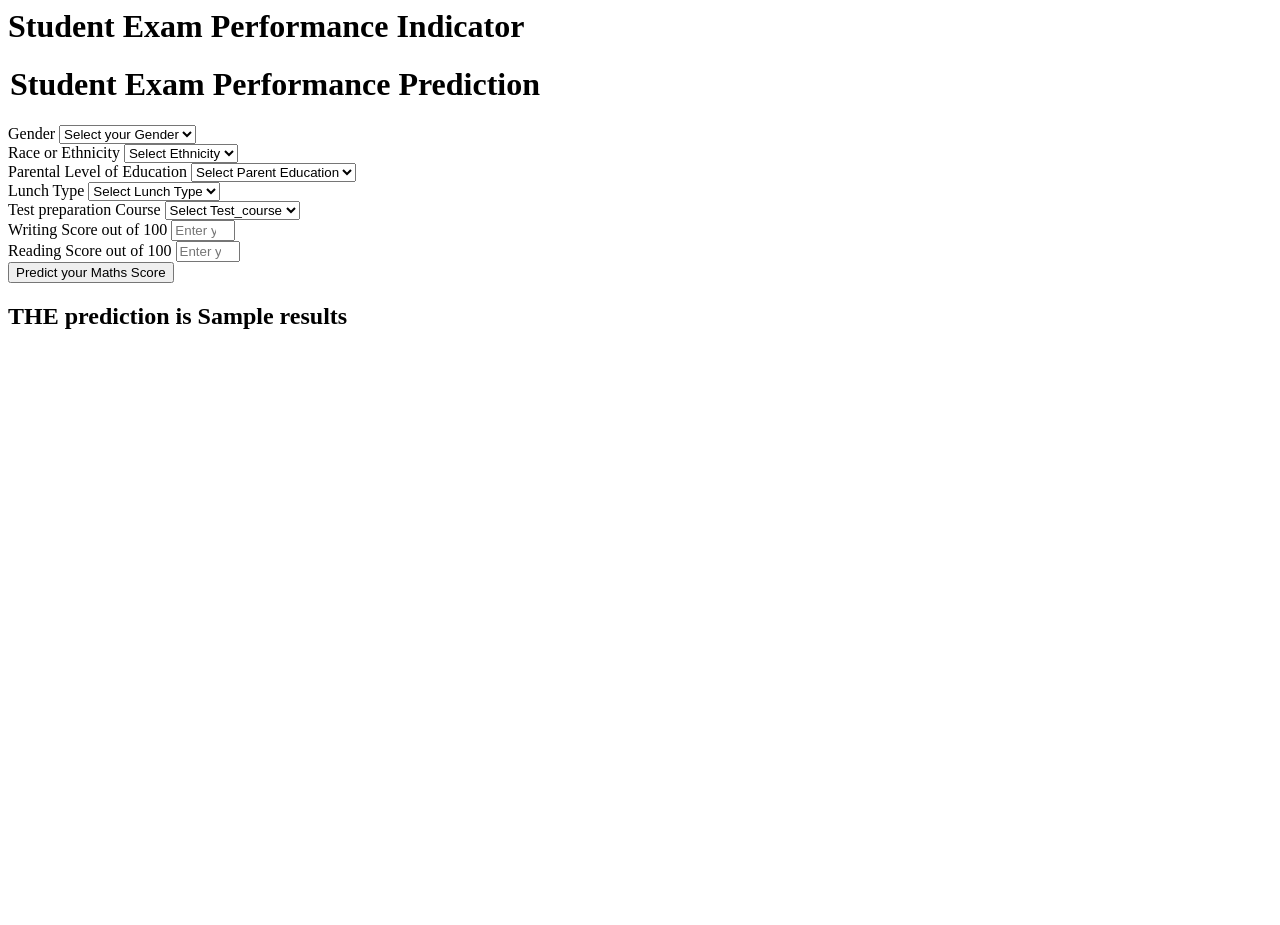
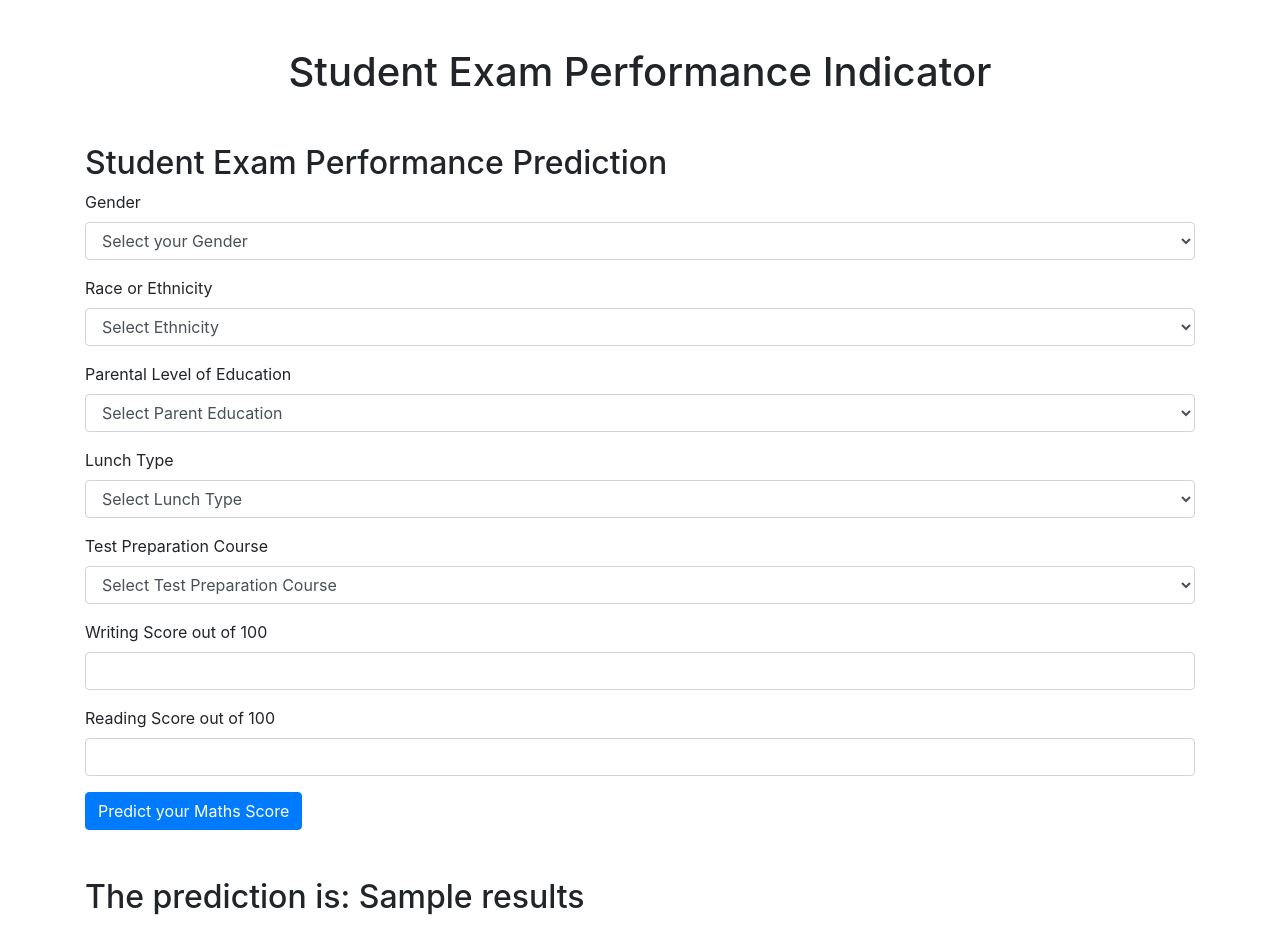
Before and after one commit to smruti-ranjan-kodamasingh/mlprojects, a Flask app: template templates/home.html in a window 1280 px wide. Before the commit the page ends 329 px from the top, so only its background shows below. Run offline with Flask 3, Linux system fonts and the light colour scheme; the template is opened without the code that fills it: most values are stand-ins (such as "Sample title", 1, 10 or a date in 2020); some libraries are stand-ins or nearby versions.

Commit message:
modified the web

```diff
--- a/templates/home.html
+++ b/templates/home.html
@@ -1,111 +1,82 @@
-<html>
+<!DOCTYPE html>
+<html lang="en">
+<head>
+    <meta charset="UTF-8">
+    <title>Student Exam Performance Indicator</title>
+    <link rel="stylesheet" href="https://stackpath.bootstrapcdn.com/bootstrap/4.3.1/css/bootstrap.min.css">
+</head>
 <body>
-    <div class="login">
-       <h1>Student Exam Performance Indicator</h1>
-
-       <form action="{{ url_for('predict_datapoint')}}" method="post">
-        <h1>
-            <legend>Student Exam Performance Prediction</legend>
-        </h1>
-        <div class="mb-3">
-            <label class="form-label">Gender</label>
-            <select class="form-control" name="gender" placeholder="Enter you Gender" required>
-                <option class="placeholder" selected disabled value="">Select your Gender</option>
-                <option value="male">
-                    Male
-                </option>
-                <option value="female">
-                    Female
-                </option>
+    <div class="container">
+        <h1 class="text-center mt-5">Student Exam Performance Indicator</h1>
+        <form action="{{ url_for('predict_datapoint')}}" method="post" class="mt-5">
+            <h2>Student Exam Performance Prediction</h2>
+            <div class="form-group">
+                <!-- Gender field -->
+                <label for="gender">Gender</label>
+                <select class="form-control" id="gender" name="gender" required>
+                    <option selected disabled value="">Select your Gender</option>
+                    <option value="male">Male</option>
+                    <option value="female">Female</option>
                 </select>
             </div>
-        <div class="mb-3">
-            <label class="form-label">Race or Ethnicity</label>
-            <select class="form-control" name="ethnicity" placeholder="Enter you ethnicity" required>
-                <option class="placeholder" selected disabled value="">Select Ethnicity</option>
-                <option value="group A">
-                    Group A
-                </option>
-                <option value="group B">
-                    Group B
-                </option>
-                <option value="group C">
-                    Group C
-                </option>
-                <option value="group D">
-                    Group D
-                </option>
-                <option value="group E">
-                    Group E
-                </option>
+            <div class="form-group">
+                <!-- Race or Ethnicity field -->
+                <label for="ethnicity">Race or Ethnicity</label>
+                <select class="form-control" id="ethnicity" name="ethnicity" required>
+                    <option selected disabled value="">Select Ethnicity</option>
+                    <option value="group A">Group A</option>
+                    <option value="group B">Group B</option>
+                    <option value="group C">Group C</option>
+                    <option value="group D">Group D</option>
+                    <option value="group E">Group E</option>
                 </select>
             </div>
-        <div class="mb-3">
-            <label class="form-label">Parental Level of Education</label>
-            <select class="form-control" name="parental level of education"
-                placeholder="Enter you Parent Education" required>
-                <option class="placeholder" selected disabled value="">Select Parent Education</option>
-                <option value="associate's degree">
-                    associate's degree
-                </option>
-                <option value="bachelor's degree">
-                    bachelor's degree
-                </option>
-                <option value="high school">
-                    high school
-                </option>
-                <option value="master's degree">
-                    master's degree
-                </option>
-                <option value="some college">
-                    some college
-                </option>
-                <option value="some high school">
-                    some high school
-                </option>
+            <div class="form-group">
+                <!-- Parental Level of Education field -->
+                <label for="parental-level-of-education">Parental Level of Education</label>
+                <select class="form-control" id="parental-level-of-education" name="parental level of education" required>
+                    <option selected disabled value="">Select Parent Education</option>
+                    <option value="associate's degree">Associate's Degree</option>
+                    <option value="bachelor's degree">Bachelor's Degree</option>
+                    <option value="high school">High School</option>
+                    <option value="master's degree">Master's Degree</option>
+                    <option value="some college">Some College</option>
+                    <option value="some high school">Some High School</option>
                 </select>
             </div>
-        <div class="mb-3">
-            <label class="form-label">Lunch Type</label>
-            <select class="form-control" name="lunch" placeholder="Enter you Lunch" required>
-                <option class="placeholder" selected disabled value="">Select Lunch Type</option>
-                <option value="free/reduced">
-                    free/reduced
-                </option>
-                <option value="standard">
-                    standard
-                </option>
+            <div class="form-group">
+                <!-- Lunch Type field -->
+                <label for="lunch">Lunch Type</label>
+                <select class="form-control" id="lunch" name="lunch" required>
+                    <option selected disabled value="">Select Lunch Type</option>
+                    <option value="free/reduced">Free/Reduced</option>
+                    <option value="standard">Standard</option>
                 </select>
             </div>
-        <div class="mb-3">
-            <label class="form-label">Test preparation Course</label>
-            <select class="form-control" name="test preparation course" placeholder="Enter you Course"
-                required>
-                <option class="placeholder" selected disabled value="">Select Test_course</option>
-                <option value="none">
-                    None
-                </option>
-                <option value="completed">
-                    Completed
-                </option>
+            <div class="form-group">
+                <!-- Test Preparation Course field -->
+                <label for="test-preparation-course">Test Preparation Course</label>
+                <select class="form-control" id="test-preparation-course" name="test preparation course" required>
+                    <option selected disabled value="">Select Test Preparation Course</option>
+                    <option value="none">None</option>
+                    <option value="completed">Completed</option>
                 </select>
             </div>
-        <div class="mb-3">
-            <label class="form-label">Writing Score out of 100</label>
-            <input class="form-control" type="number" name="reading score"
-                placeholder="Enter your Reading score" min='0' max='100' />
+            <div class="form-group">
+                <!-- Writing Score field -->
+                <label for="reading-score">Writing Score out of 100</label>
+                <input class="form-control" type="number" id="reading-score" name="reading score" min='0' max='100' required />
             </div>
-        <div class="mb-3">
-            <label class="form-label">Reading Score out of 100</label>
-            <input class="form-control" type="number" name="writing score"
-                placeholder="Enter your Reading Score" min='0' max='100' />
+            <div class="form-group">
+                <!-- Reading Score field -->
+                <label for="writing-score">Reading Score out of 100</label>
+                <input class="form-control" type="number" id="writing-score" name="writing score" min='0' max='100' required />
             </div>
-        <div class="mb-3">
-            <input class="btn btn-primary" type="submit" value="Predict your Maths Score" required />
+            <button type="submit" class="btn btn-primary">Predict your Maths Score</button>
+        </form>
+        <h2 class="mt-5">
+            The prediction is: {{results}}
+        </h2>
     </div>
-    </form>
-    <h2>
-       THE  prediction is {{results}}
-    </h2>
-   <body>
+</body>
 </html>
```
Also changed, not shown: templates/index.html (+20 -1 lines). Lines whose indentation alone changed are shown as unchanged.
